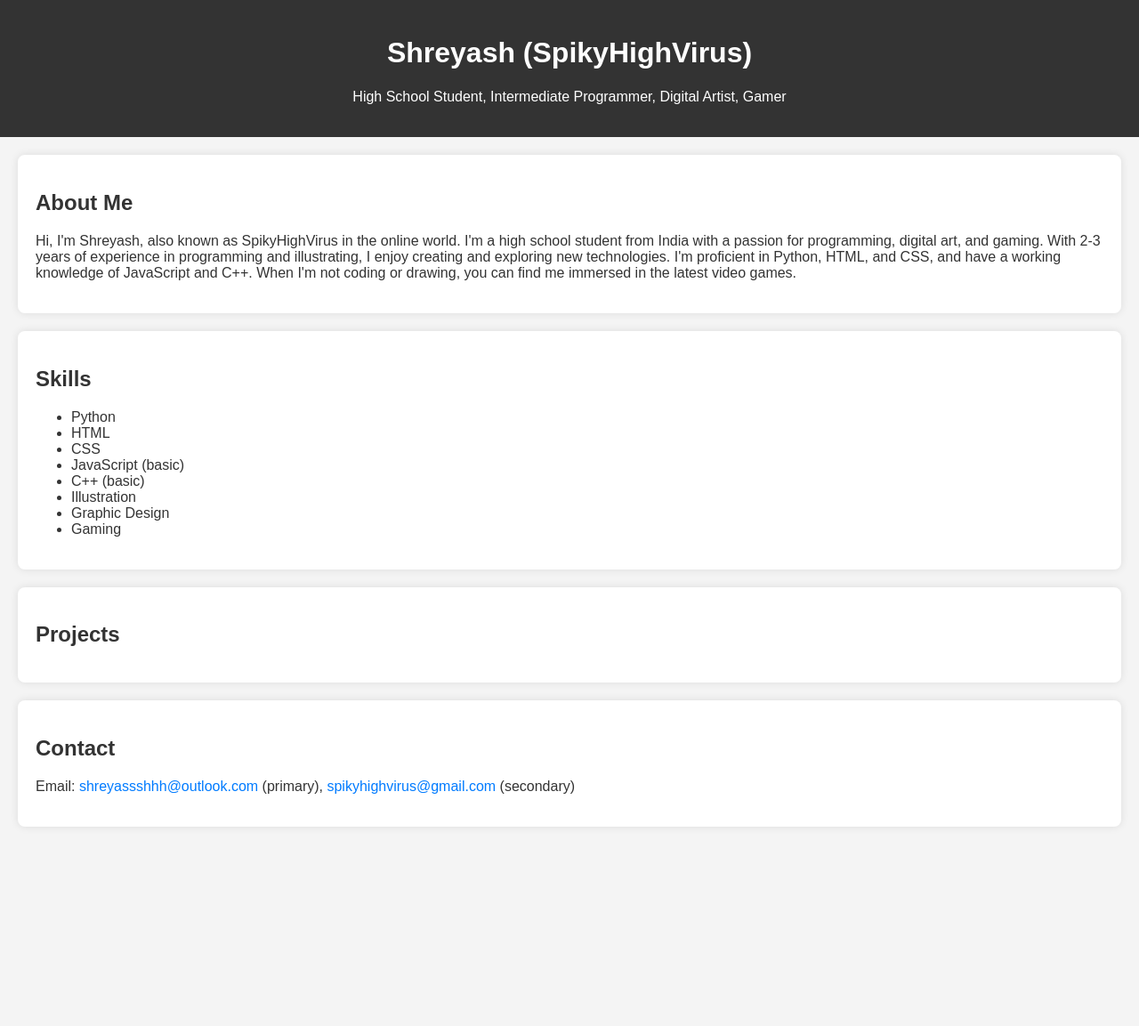
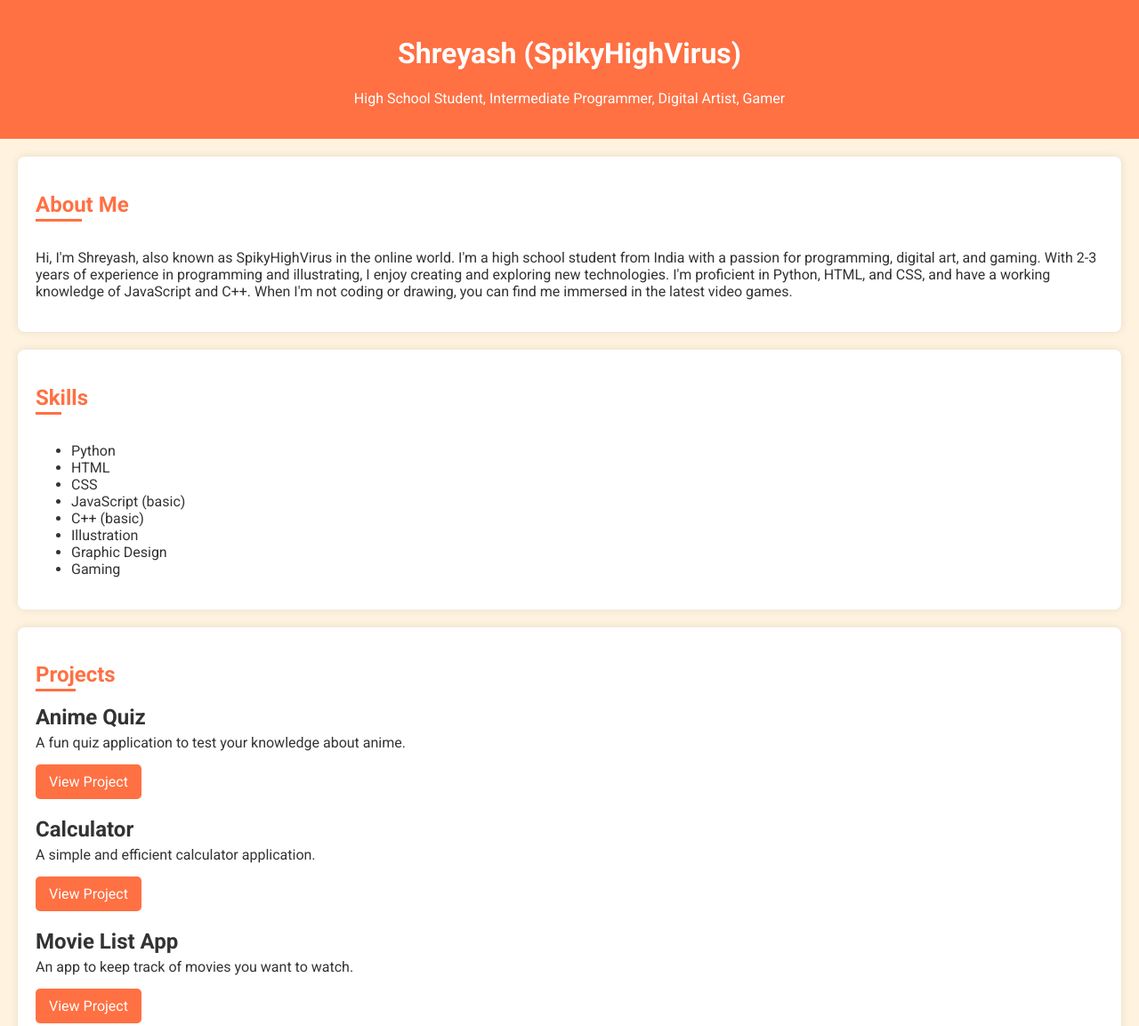
Before and after one commit to SpikyHighVirus/portfolio, a plain HTML site: page index.html in a window 1280 px wide. Shown: the top 1153 px of the page at 89% size. Before the commit the page ends 949 px from the top, so only its background shows below. Drawn offline with Linux system fonts and the light colour scheme; files that its build step writes are made by us from their sources.

Commit message:
Initial commit

```diff
--- a/index.html
+++ b/index.html
@@ -4,18 +4,24 @@
     <meta charset="UTF-8">
     <meta name="viewport" content="width=device-width, initial-scale=1.0">
     <title>Shreyash's Portfolio</title>
-    <link rel="stylesheet" href="css/style.css">
+    <link rel="stylesheet" href="style.css">
+    <link rel="stylesheet" href="https://cdnjs.cloudflare.com/ajax/libs/font-awesome/5.15.3/css/all.min.css">
 </head>
 <body>
     <header>
+        <div class="container">
             <h1>Shreyash (SpikyHighVirus)</h1>
             <p>High School Student, Intermediate Programmer, Digital Artist, Gamer</p>
+        </div>
     </header>
     <section id="about">
+        <div class="container">
             <h2>About Me</h2>
             <p>Hi, I'm Shreyash, also known as SpikyHighVirus in the online world. I'm a high school student from India with a passion for programming, digital art, and gaming. With 2-3 years of experience in programming and illustrating, I enjoy creating and exploring new technologies. I'm proficient in Python, HTML, and CSS, and have a working knowledge of JavaScript and C++. When I'm not coding or drawing, you can find me immersed in the latest video games.</p>
+        </div>
     </section>
     <section id="skills">
+        <div class="container">
             <h2>Skills</h2>
             <ul>
                 <li>Python</li>
@@ -27,15 +33,34 @@
                 <li>Graphic Design</li>
                 <li>Gaming</li>
             </ul>
+        </div>
     </section>
     <section id="projects">
+        <div class="container">
             <h2>Projects</h2>
-        <!-- Add your projects here -->
+            <div class="project">
+                <h3>Anime Quiz</h3>
+                <p>A fun quiz application to test your knowledge about anime.</p>
+                <a href="https://github.com/SpikyHighVirus/anime-quiz" target="_blank">View Project</a>
+            </div>
+            <div class="project">
+                <h3>Calculator</h3>
+                <p>A simple and efficient calculator application.</p>
+                <a href="https://github.com/SpikyHighVirus/Calculator" target="_blank">View Project</a>
+            </div>
+            <div class="project">
+                <h3>Movie List App</h3>
+                <p>An app to keep track of movies you want to watch.</p>
+                <a href="https://github.com/SpikyHighVirus/movie-list-app" target="_blank">View Project</a>
+            </div>
+        </div>
     </section>
     <section id="contact">
+        <div class="container">
             <h2>Contact</h2>
             <p>Email: <a href="mailto:shreyassshhh@outlook.com">shreyassshhh@outlook.com</a> (primary), <a href="mailto:spikyhighvirus@gmail.com">spikyhighvirus@gmail.com</a> (secondary)</p>
+        </div>
     </section>
-    <script src="js/script.js"></script>
+    <script src="script.js"></script>
 </body>
 </html>
--- a/script.js
+++ b/script.js
@@ -0,0 +1,9 @@
+document.querySelectorAll('a[href^="#"]').forEach(anchor => {
+    anchor.addEventListener('click', function (e) {
+        e.preventDefault();
+
+        document.querySelector(this.getAttribute('href')).scrollIntoView({
+            behavior: 'smooth'
+        });
+    });
+});
--- a/style.css
+++ b/style.css
@@ -1,30 +1,118 @@
+@import url('https://fonts.googleapis.com/css2?family=Roboto:wght@400;700&display=swap');
+
 body {
-    font-family: Arial, sans-serif;
+    font-family: 'Roboto', sans-serif;
     margin: 0;
     padding: 0;
-    background-color: #f4f4f4;
+    background-color: #fff3e0;
     color: #333;
+    transition: background-color 0.5s ease;
 }
+
 header {
-    background-color: #333;
+    background-color: #ff7043;
     color: #fff;
     padding: 20px;
     text-align: center;
+    position: relative;
+    overflow: hidden;
 }
+
+header::before {
+    content: '';
+    position: absolute;
+    top: 0;
+    left: 0;
+    width: 100%;
+    height: 100%;
+    background: linear-gradient(120deg, #ff7043, #ff8a65, #ffab91);
+    z-index: -1;
+    transform: translateX(-100%);
+    animation: slide 5s infinite;
+}
+
+@keyframes slide {
+    0% {
+        transform: translateX(-100%);
+    }
+    50% {
+        transform: translateX(100%);
+    }
+    100% {
+        transform: translateX(-100%);
+    }
+}
+
 section {
     padding: 20px;
     margin: 20px;
     background-color: #fff;
     border-radius: 8px;
     box-shadow: 0 0 10px rgba(0, 0, 0, 0.1);
+    transition: transform 0.3s ease, box-shadow 0.3s ease;
 }
+
+section:hover {
+    transform: translateY(-10px);
+    box-shadow: 0 15px 30px rgba(0, 0, 0, 0.2);
+}
+
 h2 {
-    color: #333;
+    color: #ff7043;
+    position: relative;
+    display: inline-block;
 }
+
+h2::after {
+    content: '';
+    position: absolute;
+    left: 0;
+    bottom: -5px;
+    width: 50%;
+    height: 3px;
+    background-color: #ff7043;
+    transition: width 0.3s ease;
+}
+
+h2:hover::after {
+    width: 100%;
+}
+
 a {
-    color: #007bff;
+    color: #ff7043;
     text-decoration: none;
+    transition: color 0.3s ease;
 }
+
 a:hover {
+    color: #ff8a65;
     text-decoration: underline;
 }
+
+.project {
+    margin-bottom: 20px;
+}
+
+.project h3 {
+    margin: 0;
+    font-size: 1.5em;
+}
+
+.project p {
+    margin: 5px 0;
+}
+
+.project a {
+    display: inline-block;
+    margin-top: 10px;
+    padding: 10px 15px;
+    background-color: #ff7043;
+    color: #fff;
+    border-radius: 5px;
+    text-decoration: none;
+    transition: background-color 0.3s ease;
+}
+
+.project a:hover {
+    background-color: #ff8a65;
+}
```
Also changed, not shown: 1 other file. Lines whose indentation alone changed are shown as unchanged.
